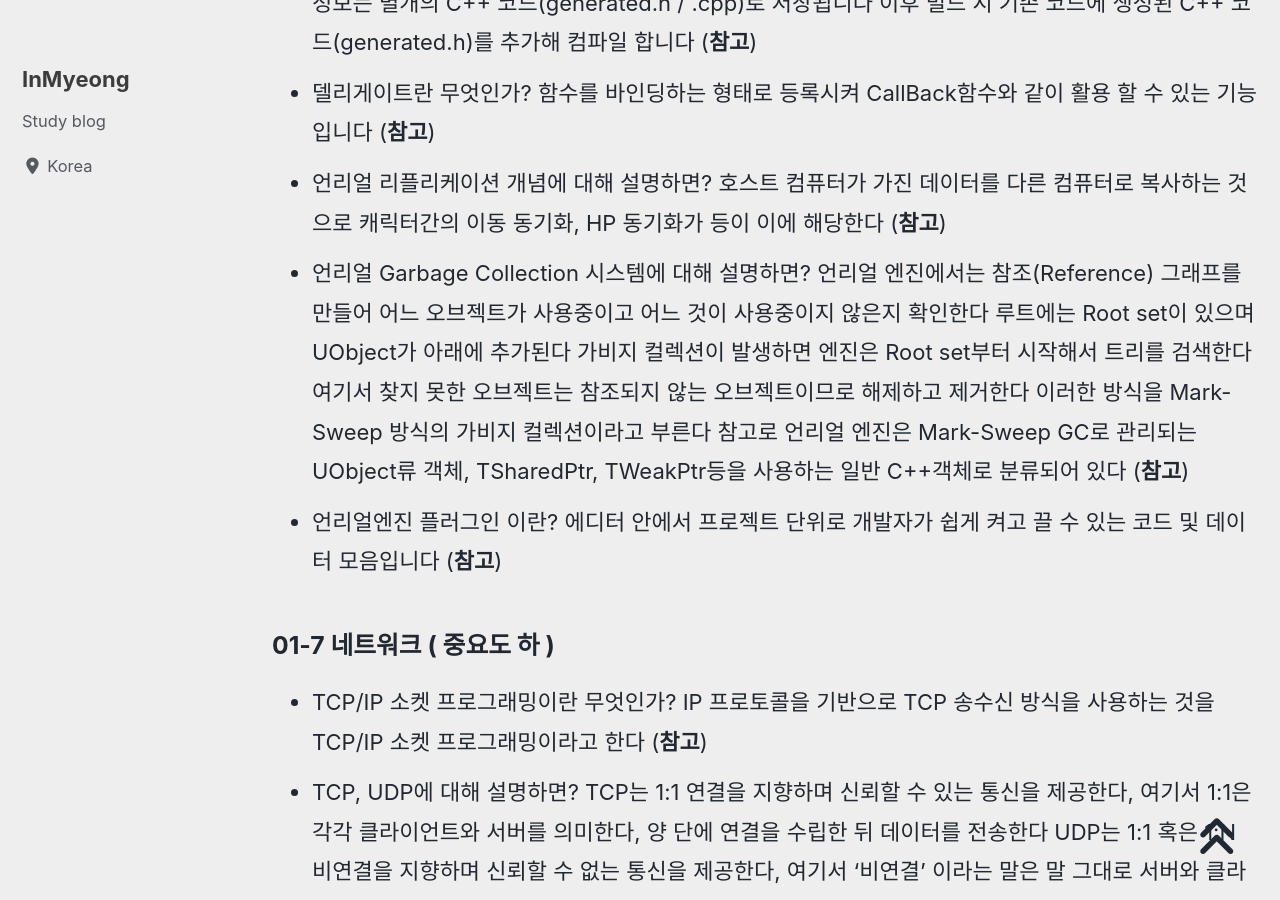
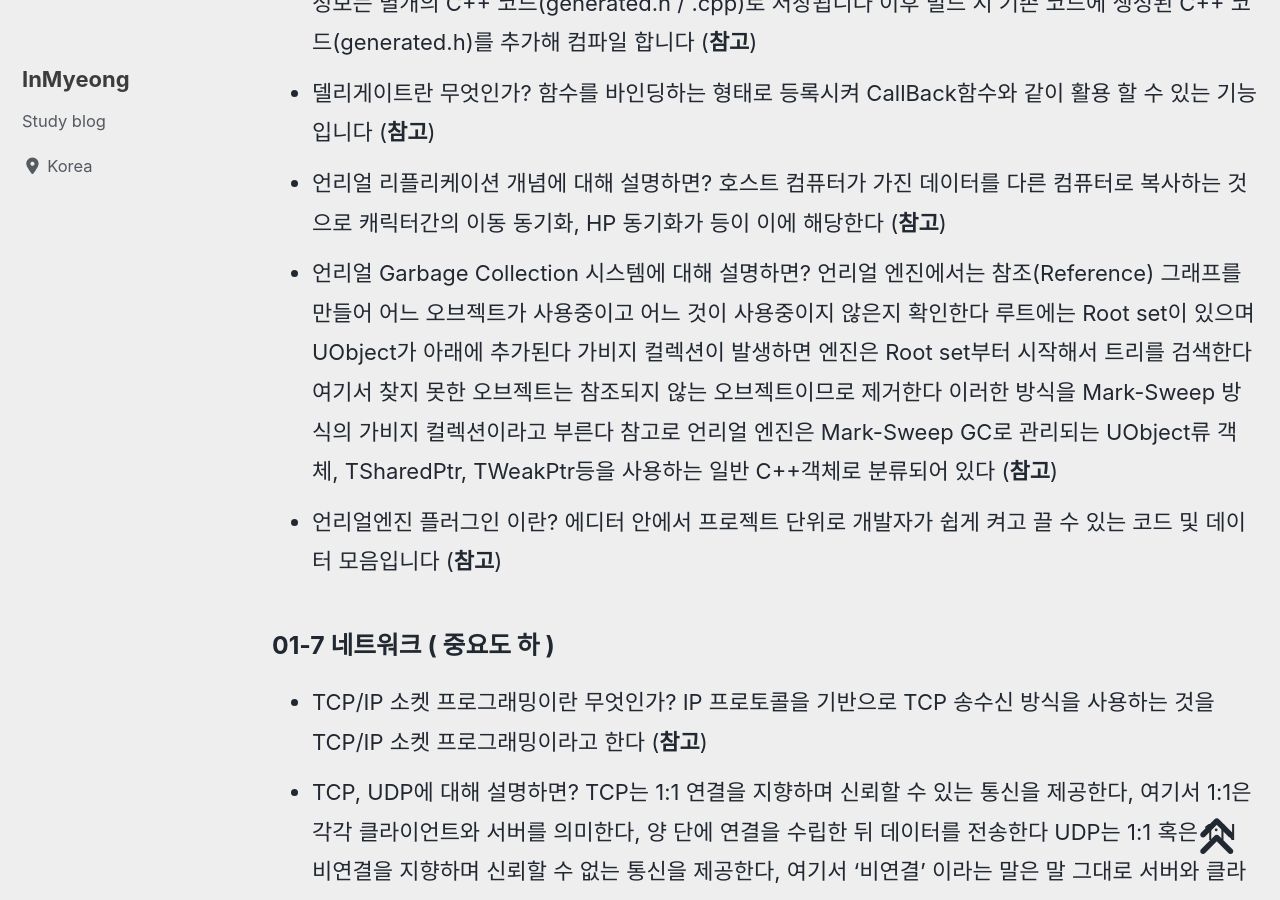
Before and after one commit to devMyeong/devMyeong.github.io, a Jekyll site: the page built from _posts/cs/2022-09-05-블로그-면접준비.md, in a window 1280 px wide and 900 px high, scrolled down 32507 px. Built offline with Jekyll 4.4.1, drawn with Linux system fonts in a browser that asks for light colours; cached includes are drawn as plain includes; nearby versions of some CDN libraries; some web fonts are replaced; comment, search, counter and statistics services are not loaded.

Commit message:
Chore : 수정

```diff
--- a/_posts/cs/2022-09-05-블로그-면접준비.md
+++ b/_posts/cs/2022-09-05-블로그-면접준비.md
@@ -294,7 +294,7 @@ last_modified_at: 2022-10-30
 - 언리얼엔진의 리플렉션 시스템 동작 원리에 대해 설명하면? UBT(Unreal Build Tool)이 리플렉션 키워드를 탐색한뒤, UHT(Unreal Header Tool)이 해당 .cpp를 파싱해 리플렉션 데이터를 수집한다 수집된 정보는 별개의 C++ 코드(generated.h / .cpp)로 저장됩니다 이후 빌드 시 기존 코드에 생성된 C++ 코드(generated.h)를 추가해 컴파일 합니다 ([**참고**](https://hyo-ue4study.tistory.com/182))
 - 델리게이트란 무엇인가? 함수를 바인딩하는 형태로 등록시켜 CallBack함수와 같이 활용 할 수 있는 기능입니다 ([**참고**](https://darkcatgame.tistory.com/66))
 - 언리얼 리플리케이션 개념에 대해 설명하면? 호스트 컴퓨터가 가진 데이터를 다른 컴퓨터로 복사하는 것으로 캐릭터간의 이동 동기화, HP 동기화가 등이 이에 해당한다 ([**참고**](https://zenoahn.tistory.com/90))
-- 언리얼 Garbage Collection 시스템에 대해 설명하면? 언리얼 엔진에서는 참조(Reference) 그래프를 만들어 어느 오브젝트가 사용중이고 어느 것이 사용중이지 않은지 확인한다 루트에는 Root set이 있으며 UObject가 아래에 추가된다 가비지 컬렉션이 발생하면 엔진은 Root set부터 시작해서 트리를 검색한다 여기서 찾지 못한 오브젝트는 참조되지 않는 오브젝트이므로 해제하고 제거한다 이러한 방식을 Mark-Sweep 방식의 가비지 컬렉션이라고 부른다 참고로 언리얼 엔진은 Mark-Sweep GC로 관리되는 UObject류 객체, TSharedPtr, TWeakPtr등을 사용하는 일반 C++객체로 분류되어 있다 ([**참고**](https://upbo.tistory.com/79))
+- 언리얼 Garbage Collection 시스템에 대해 설명하면? 언리얼 엔진에서는 참조(Reference) 그래프를 만들어 어느 오브젝트가 사용중이고 어느 것이 사용중이지 않은지 확인한다 루트에는 Root set이 있으며 UObject가 아래에 추가된다 가비지 컬렉션이 발생하면 엔진은 Root set부터 시작해서 트리를 검색한다 여기서 찾지 못한 오브젝트는 참조되지 않는 오브젝트이므로 제거한다 이러한 방식을 Mark-Sweep 방식의 가비지 컬렉션이라고 부른다 참고로 언리얼 엔진은 Mark-Sweep GC로 관리되는 UObject류 객체, TSharedPtr, TWeakPtr등을 사용하는 일반 C++객체로 분류되어 있다 ([**참고**](https://upbo.tistory.com/79))
 - 언리얼엔진 플러그인 이란? 에디터 안에서 프로젝트 단위로 개발자가 쉽게 켜고 끌 수 있는 코드 및 데이터 모음입니다 ([**참고**](https://docs.unrealengine.com/4.27/ko/ProductionPipelines/Plugins/))
 
 ### 01-7 네트워크 ( 중요도 하 )
```
